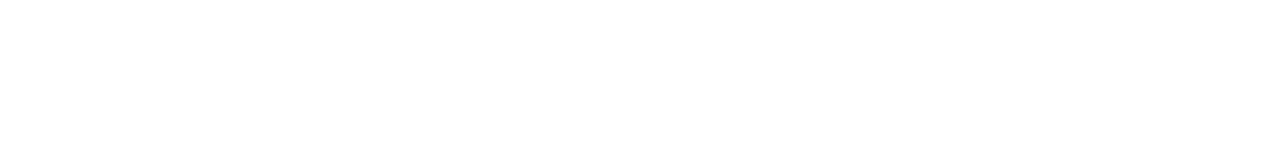
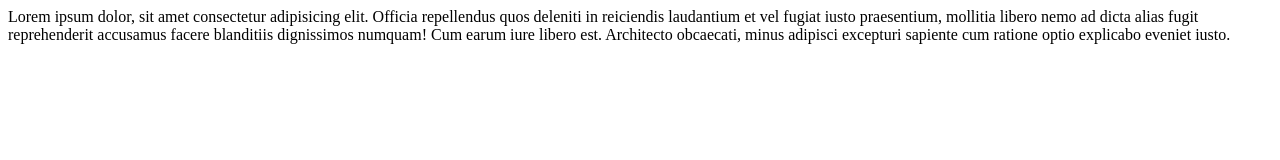
Before and after one commit to Carl-Elias/WEB_DEV_Programming_Hero, a plain HTML site: page Module_3_git/index.html in a window 1280 px wide. Drawn offline with Linux system fonts and the light colour scheme.

Commit message:
added a div

```diff
--- a/Module_3_git/index.html
+++ b/Module_3_git/index.html
@@ -6,6 +6,9 @@
     <title>Document</title>
 </head>
 <body>
+    <div>
+        Lorem ipsum dolor, sit amet consectetur adipisicing elit. Officia repellendus quos deleniti in reiciendis laudantium et vel fugiat iusto praesentium, mollitia libero nemo ad dicta alias fugit reprehenderit accusamus facere blanditiis dignissimos numquam! Cum earum iure libero est. Architecto obcaecati, minus adipisci excepturi sapiente cum ratione optio explicabo eveniet iusto.
+    </div>
 
 </body>
 </html>
```
